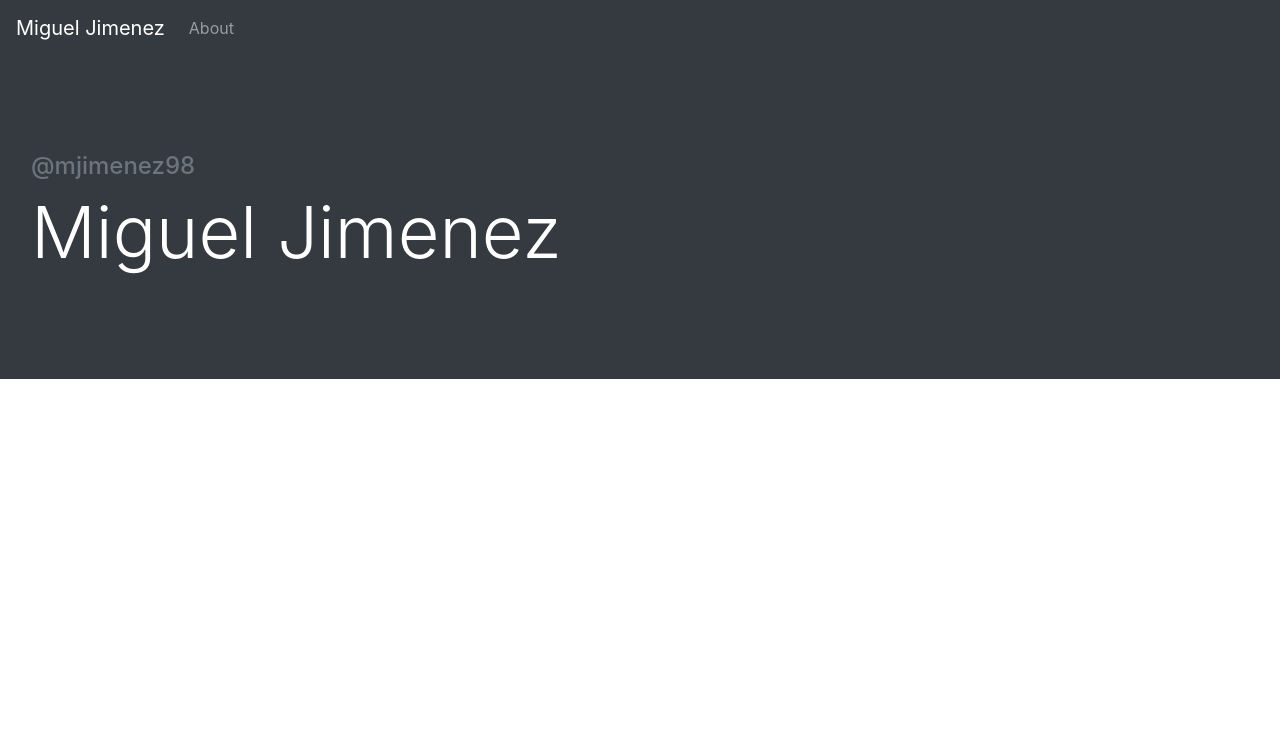
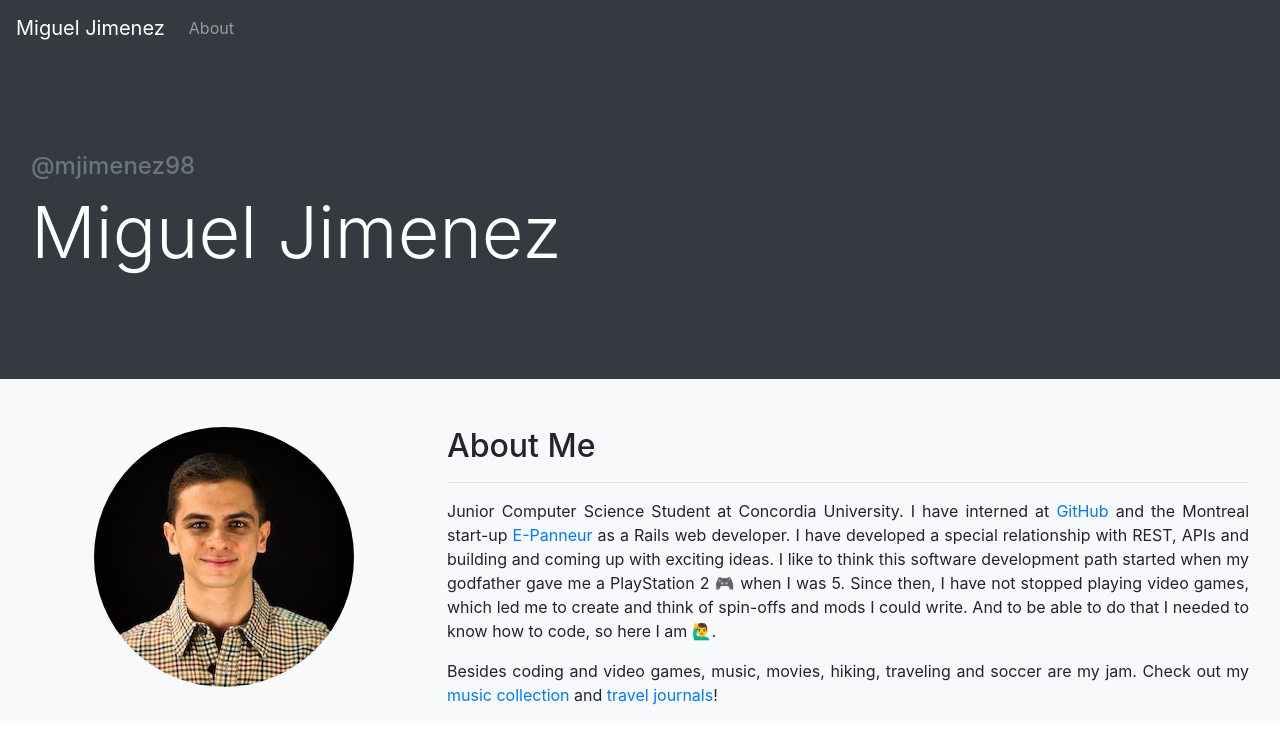
Before and after one commit to mjimenez98/mjimenez98.github.io, a Jekyll site: the page built from index.markdown, in a window 1280 px wide. Shown: the top 744 px of the page. Built offline with Jekyll 4.4.1, drawn with Linux system fonts in a browser that asks for light colours; nearby versions of some CDN libraries.

Commit message:
About Me
Section about me: who I am, where I have worked and my hobbies.

```diff
--- a/_layouts/default.html
+++ b/_layouts/default.html
@@ -5,10 +5,8 @@
   <body>
     {%- include header.html -%}
 
-    <main class="page-content" aria-label="Content">
-      <div class="wrapper">
-        {{ content }}
-      </div>
+    <main aria-label="Content">
+      {{ content }}
     </main>
 
     {%- include footer.html -%}
--- a/_layouts/index.html
+++ b/_layouts/index.html
@@ -1,11 +1,32 @@
 ---
 layout: default
 ---
-<div class="container-fluid bg-dark pt-5 pb-5">
-    <h4 class="text-muted pl-3 pt-5">@{{ site.github_username }}</h4>
-    <h1 class="display-3 text-white pl-3 pb-5">{{ page.title }}</h1>
+<div>
+    <div class="container-fluid bg-dark pt-5 pb-5">
+        <div class="pl-3">
+            <div>
+                <h4 class="text-muted pt-5">@{{ site.github_username }}</h4>
+            </div>
+            <div>
+                <h1 class="display-3 text-white pb-5">{{ page.title }}</h1>
+            </div>
+        </div>
+    </div>
+
+    <div class="container h-100 mw-100">
+        <div class="row px-3 pt-5 bg-light">
+            <div class="col-md-4 text-center mb-4">
+                <img src="/images/about.jpg" class="rounded-circle img-fluid" alt="Me!">
+            </div>
+            <div class="col-md-8">
+                <div>
+                    <h2>About Me</h2>
+                    <hr>
+                </div>
+                <div class="text-justify">
+                    <p>{{ page.about | markdownify }}</p>
+                </div>
+            </div>
+        </div>
+    </div>
 </div>
-
-<div class="container-fluid">
-    {{ content }}
-</div>
--- a/index.markdown
+++ b/index.markdown
@@ -1,7 +1,14 @@
 ---
-# Feel free to add content and custom Front Matter to this file.
-# To modify the layout, see https://jekyllrb.com/docs/themes/#overriding-theme-defaults
-
 title: Miguel Jimenez
 layout: index
+about: |
+    Junior Computer Science Student at Concordia University. I have interned at [GitHub](https://github.com) and the
+    Montreal start-up [E-Panneur](https://e-panneur.ca) as a Rails web developer. I have developed a special relationship
+    with REST, APIs and building and coming up with exciting ideas. I like to think this software development path started
+    when my godfather gave me a PlayStation 2 🎮 when I was 5. Since then, I have not stopped playing video games, which
+    led me to create and think of spin-offs and mods I could write. And to be able to do that I needed to know how to
+    code, so here I am 🙋‍♂️️.
+    >
+    Besides coding and video games, music, movies, hiking, traveling and soccer are my jam. Check out my
+    [music collection]() and [travel journals]()!
 ---
```
Also changed, not shown: images/about.jpg (added).
